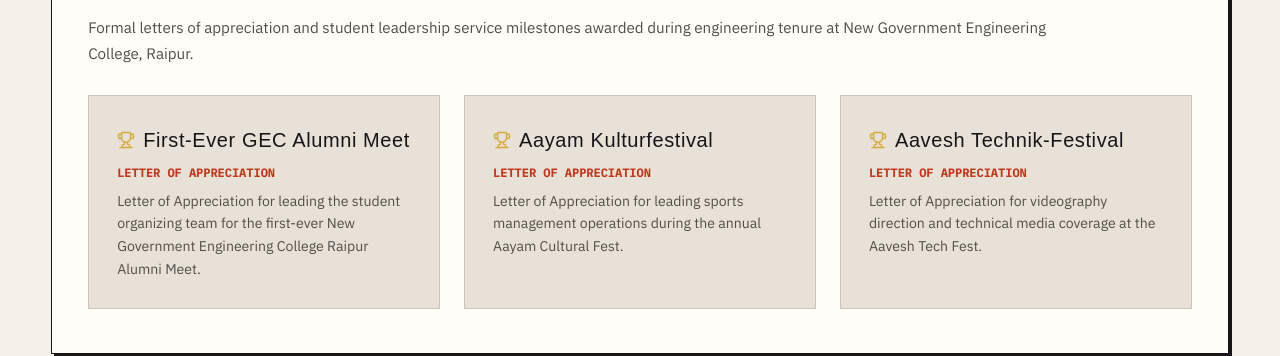
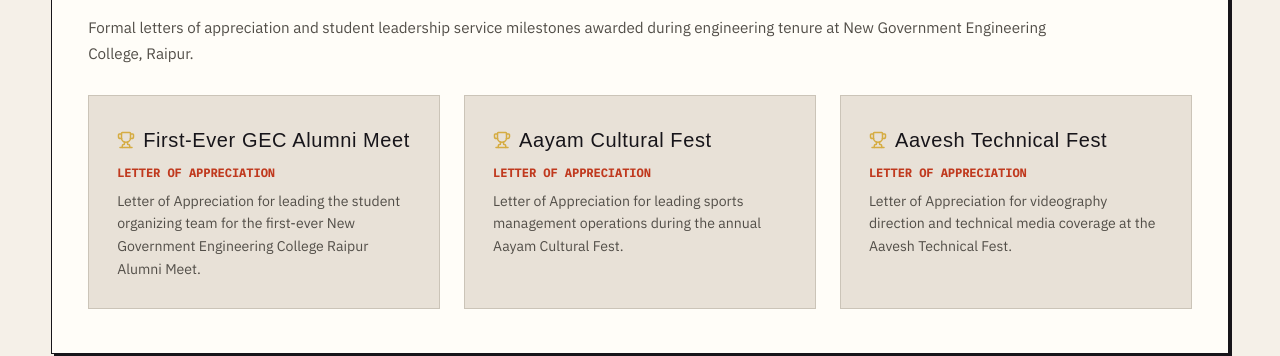
Before and after one commit to prashantsinha3698/portfolio, a Next.js app in the folder portfolio/: page /education in a window 1280 px wide. Shown: the part 2480-2836 px from the top of the page. Built offline with nearby package versions, Linux system fonts and the light colour scheme; no server answers; a web font is replaced by a local one.

Commit message:
feat: add EducationView component for academic background and certifications

```diff
--- a/portfolio/src/components/views/EducationView.tsx
+++ b/portfolio/src/components/views/EducationView.tsx
@@ -341,7 +341,7 @@
                 <div style={{ display: "flex", alignItems: "center", gap: "0.5rem", marginBottom: "0.4rem" }}>
                   <Trophy size={18} color="var(--accent-yellow)" />
                   <span style={{ fontFamily: "var(--font-display)", fontWeight: 400, letterSpacing: "0.03em", fontSize: "1.25rem", color: "var(--ink-primary)" }}>
-                    Aayam Kulturfestival
+                    {isDe ? "Aayam Kulturfestival" : "Aayam Cultural Fest"}
                   </span>
                 </div>
                 <div className="font-mono" style={{ fontSize: "0.76rem", color: "var(--accent-primary)", fontWeight: 700, marginBottom: "0.5rem" }}>
@@ -358,7 +358,7 @@
                 <div style={{ display: "flex", alignItems: "center", gap: "0.5rem", marginBottom: "0.4rem" }}>
                   <Trophy size={18} color="var(--accent-yellow)" />
                   <span style={{ fontFamily: "var(--font-display)", fontWeight: 400, letterSpacing: "0.03em", fontSize: "1.25rem", color: "var(--ink-primary)" }}>
-                    Aavesh Technik-Festival
+                    {isDe ? "Aavesh Technik-Festival" : "Aavesh Technical Fest"}
                   </span>
                 </div>
                 <div className="font-mono" style={{ fontSize: "0.76rem", color: "var(--accent-primary)", fontWeight: 700, marginBottom: "0.5rem" }}>
@@ -367,7 +367,7 @@
                 <p style={{ fontFamily: "var(--font-sans)", fontSize: "0.88rem", color: "var(--ink-secondary)", lineHeight: 1.6 }}>
                   {isDe
                     ? "Anerkennungsschreiben für technische Medienberichterstattung und Videoregie während des Aavesh Tech Fest."
-                    : "Letter of Appreciation for videography direction and technical media coverage at the Aavesh Tech Fest."}
+                    : "Letter of Appreciation for videography direction and technical media coverage at the Aavesh Technical Fest."}
                 </p>
               </div>
 
```
